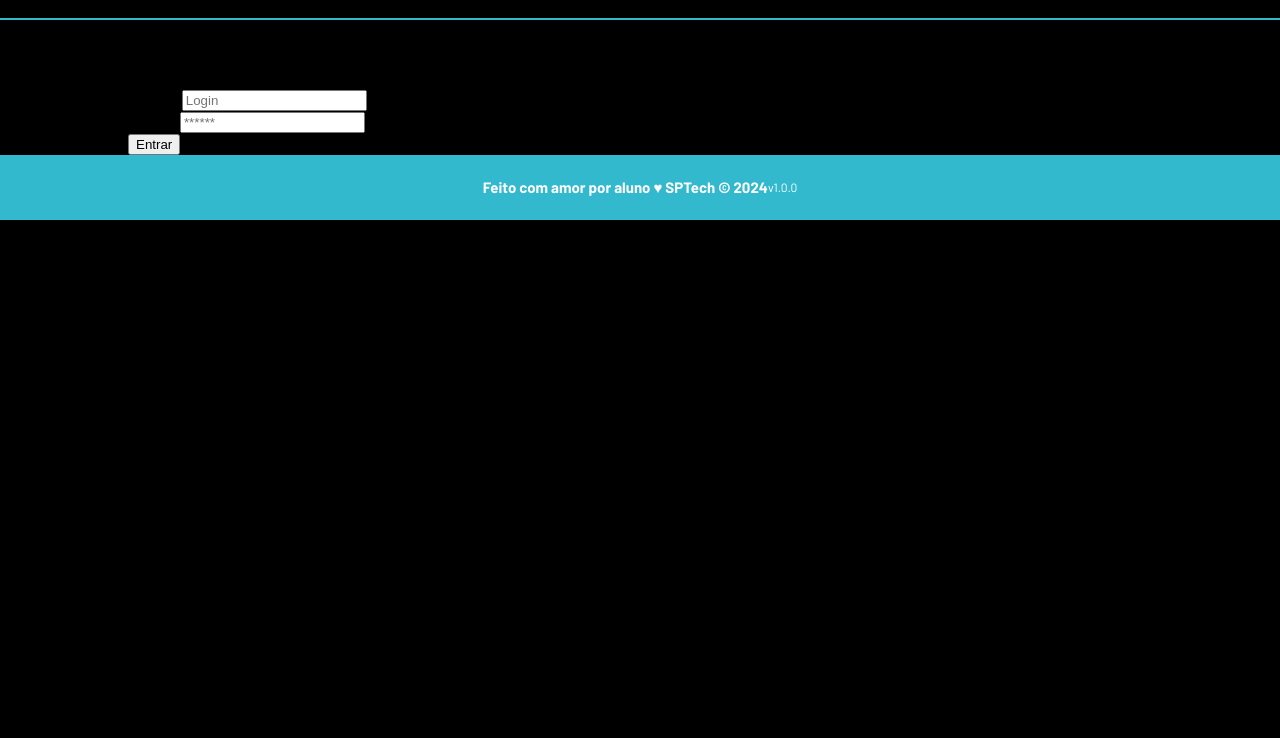
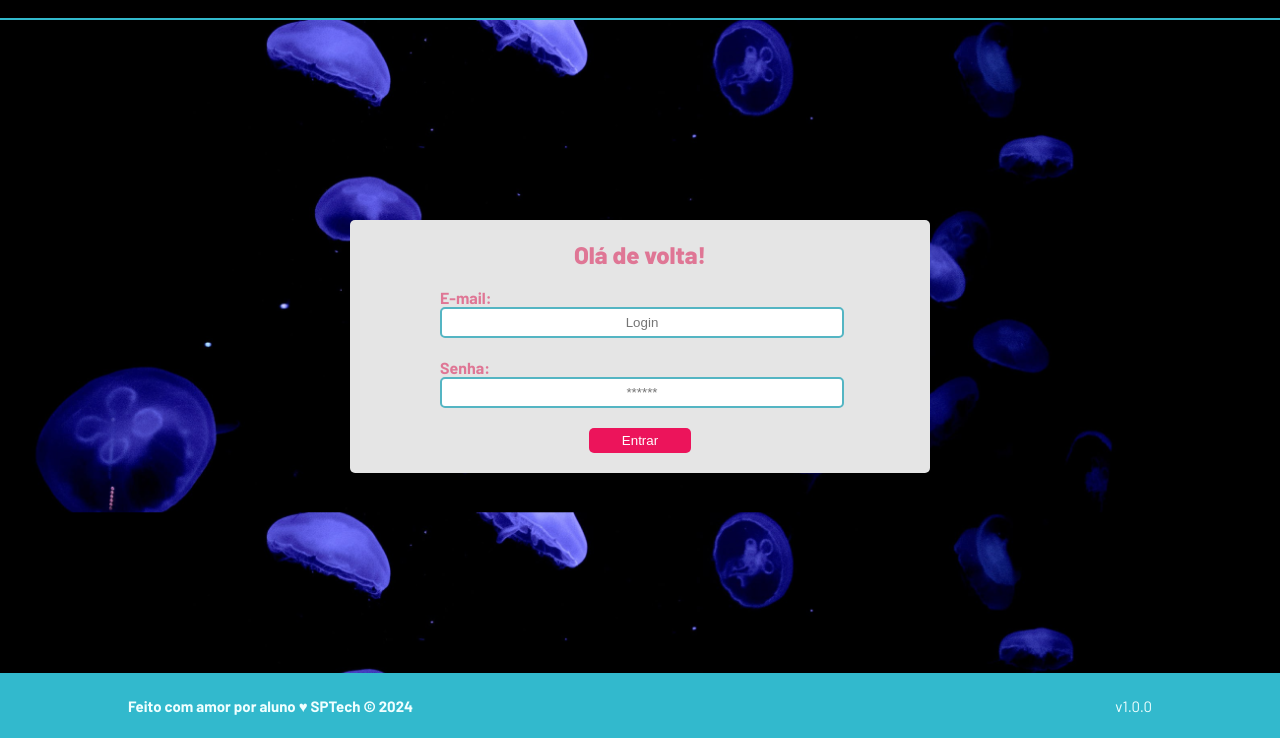
Before and after one commit to Enricodmr/aquatech, a plain HTML site: page aquatech-somente-html/public/login.html in a window 1280 px wide. Shown: the part 62-800 px from the top of the page. Drawn offline with Linux system fonts and the light colour scheme.

Commit message:
Modifiquei as páginas de login e cadastro

```diff
--- a/aquatech-somente-html/public/login.html
+++ b/aquatech-somente-html/public/login.html
@@ -51,7 +51,7 @@
                     </div>
                     <div class="campo">
                         <span>Senha:</span>
-                        <input id="senha_input" type="password" placeholder="******">
+                        <input id="senha_input" style="color: #32b9cd;;" type="password" placeholder="******">
                     </div>
                     <button class="botao">Entrar</button>
                 </div>
--- /dev/null
+++ b/aquatech-somente-html/public/style.css
@@ -0,0 +1,192 @@
+
+@import url('https://fonts.googleapis.com/css2?family=Barlow:ital,wght@0,100;0,200;0,300;0,400;0,500;0,600;0,700;0,800;0,900;1,100;1,200;1,300;1,400;1,500;1,600;1,700;1,800;1,900&display=swap');
+
+body {
+    margin: 0;
+    padding: 0;
+    font-family: 'Barlow', sans-serif;
+    background-color: black;
+}
+
+:root {
+    --tamanho-header: 80px;
+    --tamanho-footer: 65px;
+    --tamanho-banner: calc(100vh - var(--tamanho-header) - var(--tamanho-footer) - 2px);
+    --tamanho-login: calc(100vh - var(--tamanho-header) - var(--tamanho-footer) - 2px);
+}
+
+.header {
+    height: var(--tamanho-header);
+    border-bottom: 2px solid #32b9cd;
+}
+
+.container {
+    display: flex;
+    width: 80%;
+    margin: auto;
+}
+
+.login .container {
+    display: flex;
+    height: var(--tamanho-login);
+    justify-content: center;
+    align-items: center;
+
+}
+
+.card-login {
+    background-color: whitesmoke;
+    width: 400px;
+    flex-direction: column;
+    border-radius: 5px;
+    align-items: center;
+    padding: 0 90px 20px 90px;
+    display: flex;
+}
+
+.formulario {
+    align-items: center;
+    flex-direction: column;
+    color: #df7695;
+    gap: 20px;
+    display: flex;
+    font-weight: 700;
+    width: inherit;
+}
+
+h2 {
+    color: #df7695;
+    font-weight: 750;
+}
+
+button  {
+    background-color: #ec145b;
+    padding: 5px 33px;
+    border: none;
+    border-radius: 5px;
+    color: white;
+}
+
+.card-cadastro {
+    display: flex;
+    width: 400px;
+    flex-direction: column;
+    padding: 0 90px 20px 90px;
+    align-items: center;
+    border-radius: 5px;
+    background-color: whitesmoke;
+}
+
+.campo {
+    width: inherit;
+}
+
+.campo input {
+    text-align: center;
+    border: 2px solid #54b5c3;
+    border-radius: 5px;
+    width: inherit;
+    padding: 6px 0 6px 0;
+
+}
+
+.header .container {
+    align-items: center;
+    height: 100%;
+    justify-content: space-between;
+}
+
+.header a {
+    color: #e3b062;
+    text-decoration: none;
+}
+
+.agora {
+    font-weight: 800;
+}
+
+.navbar {
+    display: flex;
+    justify-content: space-between;
+    color: #e3b062;
+    width: 300px;
+    align-items: center;
+    list-style: none;
+}
+
+.titulo {
+    font-weight: 800;
+    width: fit-content;
+    color: #32b9cd;
+}
+
+.banner {
+    color: azure;
+    background-size: cover;
+    height: var(--tamanho-banner);
+    background-image: url('../assets/imgs/bg-jelly-fish-para-home.png');
+}
+
+.banner .container {
+    height: 100%;
+    align-items: center;
+    justify-content: center;
+}
+
+.banner .container p {
+    font-size: 36px;
+    margin: 0;
+    padding: 0;
+    width: 50%;
+}
+
+.banner .container span {
+    font-weight: 800;
+}
+
+.social {
+    display: flex;
+    align-items: center;
+    justify-content: center;
+    background-color: whitesmoke;
+}
+
+.social .container .boxes {
+    display: flex;
+    width: 100%;
+    justify-content: space-between;
+    padding: 36px 0;
+}
+
+.box {
+    display: flex;
+    flex-direction: column;
+    text-align: center;
+    align-items: center;
+}
+
+.box img {
+    width: 170px;
+}
+
+.footer {
+    display: flex;
+    background-color: #32b9cd;
+    color: whitesmoke;
+    font-size: 15px;
+    height: var(--tamanho-footer);
+}
+
+.footer .container {
+    align-items: center;
+    justify-content: space-between;
+}
+
+.version {
+    font-size: 15px;
+}
+
+.login {
+    background-size: 105%;
+    background-image: url(../assets/imgs/bg-jelly-fish-para-home.png);
+}
--- a/aquatech-somente-html/public/styles/style.css
+++ b/aquatech-somente-html/public/styles/style.css
@@ -1,29 +1,93 @@
 
 @import url('https://fonts.googleapis.com/css2?family=Barlow:ital,wght@0,100;0,200;0,300;0,400;0,500;0,600;0,700;0,800;0,900;1,100;1,200;1,300;1,400;1,500;1,600;1,700;1,800;1,900&display=swap');
 
-body{
+body {
     margin: 0;
     padding: 0;
     font-family: 'Barlow', sans-serif;
     background-color: black;
 }
 
-:root{
+:root {
     --tamanho-header: 80px;
     --tamanho-footer: 65px;
+    --tamanho-banner: calc(100vh - var(--tamanho-header) - var(--tamanho-footer) - 2px);
     --tamanho-login: calc(100vh - var(--tamanho-header) - var(--tamanho-footer) - 2px);
-    --tamanho-banner: calc(100vh - var(--tamanho-header) - var(--tamanho-footer) - 2px);
 }
 
-
-.header{
+.header {
     height: var(--tamanho-header);
     border-bottom: 2px solid #32b9cd;
 }
-.container{
+
+.container {
     display: flex;
     width: 80%;
     margin: auto;
+}
+
+.login .container {
+    display: flex;
+    height: var(--tamanho-login);
+    justify-content: center;
+    align-items: center;
+
+}
+
+.card-login {
+    background-color: #e5e5e5;
+    padding: 0 90px 20px 90px;
+    width: 400px;
+    display: flex;
+    flex-direction: column;
+    align-items: center;
+    border-radius: 5px;
+}
+
+.formulario {
+    display: flex;
+    flex-direction: column;
+    align-items: center;
+    gap: 20px;
+    width: inherit;
+    font-weight: 700;
+    color: #df7695;
+}
+
+h2 {
+    color: #df7695;
+    font-weight: 750;
+}
+
+button  {
+    background-color: #ec145b;
+    color: white;
+    border: none;
+    border-radius: 5px;
+    padding: 5px 33px;
+}
+
+.card-cadastro {
+    background-color: #e5e5e5;
+    padding: 0 90px 20px 90px;
+    width: 400px;
+    display: flex;
+    flex-direction: column;
+    align-items: center;
+    border-radius: 5px;
+}
+
+.campo {
+    width: inherit;
+}
+
+.campo input {
+    width: inherit;
+    text-align: center;
+    border-radius: 5px;
+    padding: 6px 0 6px 0;
+    border: 2px solid #54b5c3;
+
 }
 
 .header .container {
@@ -32,16 +96,16 @@ body{
     height: 100%;
 }
 
-.header a{
+.header a {
     text-decoration: none;
     color: #e3b062;
 }
 
-.agora{
+.agora {
     font-weight: 800;
 }
 
-.navbar{
+.navbar {
     width: 300px;
     display: flex;
     align-items: center;
@@ -50,15 +114,15 @@ body{
     color: #e3b062;
 }
 
-.titulo{
+.titulo {
     color: #32b9cd;
     width: fit-content;
     font-weight: 800;
 }
 
-.banner{
+.banner {
     height: var(--tamanho-banner);
-    color: white;
+    color: azure;
     background-image: url('../assets/imgs/bg-jelly-fish-para-home.png');
     background-size: cover;
 }
@@ -68,34 +132,36 @@ body{
     align-items: center;
     height: 100%;
 }
-.banner .container p{
+
+.banner .container p {
     width: 50%;
     margin: 0;
     padding: 0;
     font-size: 36px;
 }
 
-.banner .container span{
+.banner .container span {
     font-weight: 800;
 }
 
-.social{
+.social {
     background-color: #e5e5e5;
     display: flex;
     justify-content: center;
     align-items: center;
 }
 
-.social .container .boxes{
+.social .container .boxes {
     display: flex;
     justify-content: space-between;
     width: 100%;
-    padding: 30px 0;
+    padding: 36px 0;
 }
 
-.box{
+.box {
     display: flex;
     flex-direction: column;
+    text-align: center;
     align-items: center;
 }
 
@@ -106,16 +172,21 @@ body{
 .footer {
     background-color: #32b9cd;
     height: var(--tamanho-footer);
-    color: #fff;
+    color: azure;
     display: flex;
     font-size: 15px;
 }
 
-.footer .container{
-    justify-content: center;
+.footer .container {
+    justify-content: space-between;
     align-items: center;
 }
 
 .version {
-    font-size: 12px;
+    font-size: 15px;
 }
+
+.login {
+    background-image: url(../assets/imgs/bg-jelly-fish-para-home.png);
+    background-size: 105%;
+}
```
